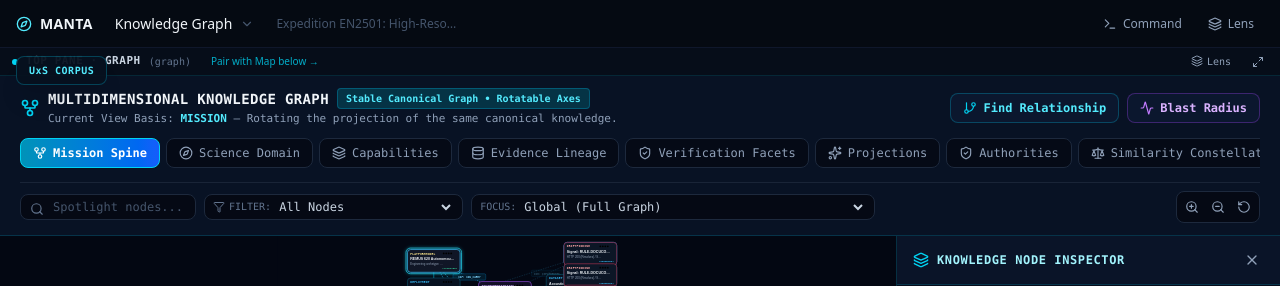
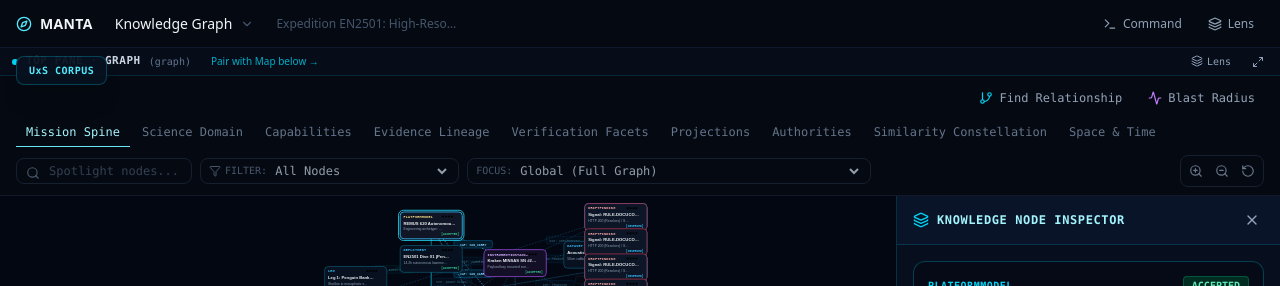
Before and after one commit to CPCayson/Sunshine, a React (Vite) app: page / in a window 1280 px wide. Shown: the top 286 px of the page. Built offline with nearby package versions, Linux system fonts and the light colour scheme.

Commit message:
Calm graph and lifecycle default chrome

```diff
--- a/src/index.css
+++ b/src/index.css
@@ -56,6 +56,168 @@
   backdrop-filter: none !important;
 }
 
+/* Knowledge graph: canvas first. Keep rotations and tools, remove the dashboard feeling. */
+#mission-graph-workspace > div:first-child {
+  background: #050a12 !important;
+  border-color: #111827 !important;
+  padding: 8px 16px !important;
+  gap: 6px !important;
+}
+
+/* The workbench header already names the surface, so remove the duplicate graph title block. */
+#mission-graph-workspace > div:first-child > div:first-child > div:first-child {
+  display: none !important;
+}
+
+#mission-graph-workspace > div:first-child > div:first-child {
+  justify-content: flex-end !important;
+  min-height: 28px;
+}
+
+#mission-graph-workspace > div:first-child > div:first-child button {
+  background: transparent !important;
+  border-color: transparent !important;
+  box-shadow: none !important;
+  color: #94a3b8 !important;
+  padding: 5px 8px !important;
+  font-weight: 500 !important;
+}
+
+#mission-graph-workspace > div:first-child > div:first-child button:hover {
+  background: #0b1220 !important;
+  color: #cbd5e1 !important;
+}
+
+/* Rotations become a quiet text rail instead of nine competing pills. */
+#mission-graph-workspace > div:first-child > div:nth-child(2) {
+  gap: 2px !important;
+  padding-bottom: 0 !important;
+}
+
+#mission-graph-workspace > div:first-child > div:nth-child(2) button {
+  background: transparent !important;
+  border: 0 !important;
+  border-bottom: 1px solid transparent !important;
+  border-radius: 0 !important;
+  box-shadow: none !important;
+  padding: 6px 10px !important;
+  color: #64748b !important;
+  font-weight: 500 !important;
+}
+
+#mission-graph-workspace > div:first-child > div:nth-child(2) button > span:first-child {
+  display: none !important;
+}
+
+#mission-graph-workspace > div:first-child > div:nth-child(2) button[class*="from-cyan-600"] {
+  color: #a5f3fc !important;
+  border-bottom-color: #67e8f9 !important;
+}
+
+/* Search / filter / focus remain available but read as one low-priority utility row. */
+#mission-graph-workspace > div:first-child > div:nth-child(3) {
+  border-top: 0 !important;
+  padding-top: 2px !important;
+  opacity: 0.72;
+}
+
+#mission-graph-workspace > div:first-child > div:nth-child(3):focus-within,
+#mission-graph-workspace > div:first-child > div:nth-child(3):hover {
+  opacity: 1;
+}
+
+#mission-graph-workspace > div:first-child > div:nth-child(3) [class*="bg-[#050914]"] {
+  background: transparent !important;
+  border-color: #1e293b !important;
+}
+
+#mission-graph-workspace svg [filter] {
+  filter: none !important;
+}
+
+/* Lifecycle: current state and readiness first; playback chrome becomes secondary. */
+div.h-full.w-full.flex.flex-col.bg-\[\#040813\].text-slate-200 {
+  background: #050a12 !important;
+}
+
+/* Hide duplicated title + playback toolbar. Playback remains available in the Timeline view. */
+div.h-full.w-full.flex.flex-col.bg-\[\#040813\].text-slate-200 > div:first-child > div:first-child {
+  display: none !important;
+}
+
+div.h-full.w-full.flex.flex-col.bg-\[\#040813\].text-slate-200 > div:first-child {
+  background: #050a12 !important;
+  border-color: #111827 !important;
+  padding: 7px 14px !important;
+}
+
+/* Eleven stages remain visible, but as a light timeline rather than eleven cards. */
+div.h-full.w-full.flex.flex-col.bg-\[\#040813\].text-slate-200 > div:first-child > div:last-child button {
+  background: transparent !important;
+  border-color: transparent !important;
+  box-shadow: none !important;
+  border-radius: 0 !important;
+  padding: 5px 6px !important;
+}
+
+div.h-full.w-full.flex.flex-col.bg-\[\#040813\].text-slate-200 > div:first-child > div:last-child button [class*="bg-purple"] {
+  display: none !important;
+}
+
+/* Replace long sub-view labels with five calm navigation words without removing functionality. */
+div.h-full.w-full.flex.flex-col.bg-\[\#040813\].text-slate-200 > div:nth-child(2) {
+  background: #050a12 !important;
+  border-color: #111827 !important;
+  padding: 0 16px !important;
+}
+
+div.h-full.w-full.flex.flex-col.bg-\[\#040813\].text-slate-200 > div:nth-child(2) > div:first-child {
+  gap: 14px !important;
+}
+
+div.h-full.w-full.flex.flex-col.bg-\[\#040813\].text-slate-200 > div:nth-child(2) button {
+  background: transparent !important;
+  border: 0 !important;
+  border-bottom: 1px solid transparent !important;
+  border-radius: 0 !important;
+  padding: 10px 1px !important;
+  color: #64748b !important;
+  font-weight: 500 !important;
+}
+
+div.h-full.w-full.flex.flex-col.bg-\[\#040813\].text-slate-200 > div:nth-child(2) button svg,
+div.h-full.w-full.flex.flex-col.bg-\[\#040813\].text-slate-200 > div:nth-child(2) button span {
+  display: none !important;
+}
+
+div.h-full.w-full.flex.flex-col.bg-\[\#040813\].text-slate-200 > div:nth-child(2) button:nth-child(1)::after { content: "Timeline"; }
+div.h-full.w-full.flex.flex-col.bg-\[\#040813\].text-slate-200 > div:nth-child(2) button:nth-child(2)::after { content: "Readiness"; }
+div.h-full.w-full.flex.flex-col.bg-\[\#040813\].text-slate-200 > div:nth-child(2) button:nth-child(3)::after { content: "OISS"; }
+div.h-full.w-full.flex.flex-col.bg-\[\#040813\].text-slate-200 > div:nth-child(2) button:nth-child(4)::after { content: "Architecture"; }
+div.h-full.w-full.flex.flex-col.bg-\[\#040813\].text-slate-200 > div:nth-child(2) button:nth-child(5)::after { content: "Ledger"; }
+
+div.h-full.w-full.flex.flex-col.bg-\[\#040813\].text-slate-200 > div:nth-child(2) button[class*="text-cyan-300"] {
+  color: #a5f3fc !important;
+  border-bottom-color: #67e8f9 !important;
+}
+
+div.h-full.w-full.flex.flex-col.bg-\[\#040813\].text-slate-200 > div:nth-child(2) > div:last-child {
+  display: none !important;
+}
+
+div.h-full.w-full.flex.flex-col.bg-\[\#040813\].text-slate-200 > div:nth-child(3) {
+  padding: 20px 24px !important;
+}
+
+div.h-full.w-full.flex.flex-col.bg-\[\#040813\].text-slate-200 .animate-in,
+div.h-full.w-full.flex.flex-col.bg-\[\#040813\].text-slate-200 .animate-pulse {
+  animation: none !important;
+}
+
+div.h-full.w-full.flex.flex-col.bg-\[\#040813\].text-slate-200 [class*="bg-gradient"] {
+  background: #07101b !important;
+}
+
 button:focus-visible,
 input:focus-visible,
 select:focus-visible,
```
